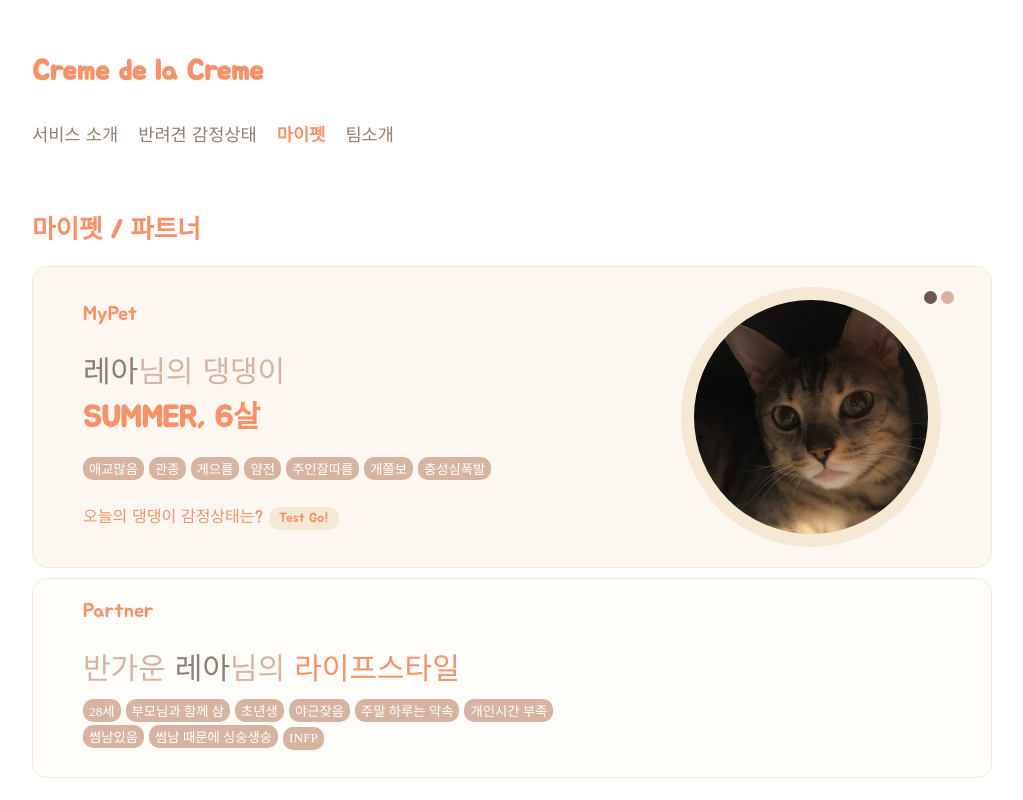
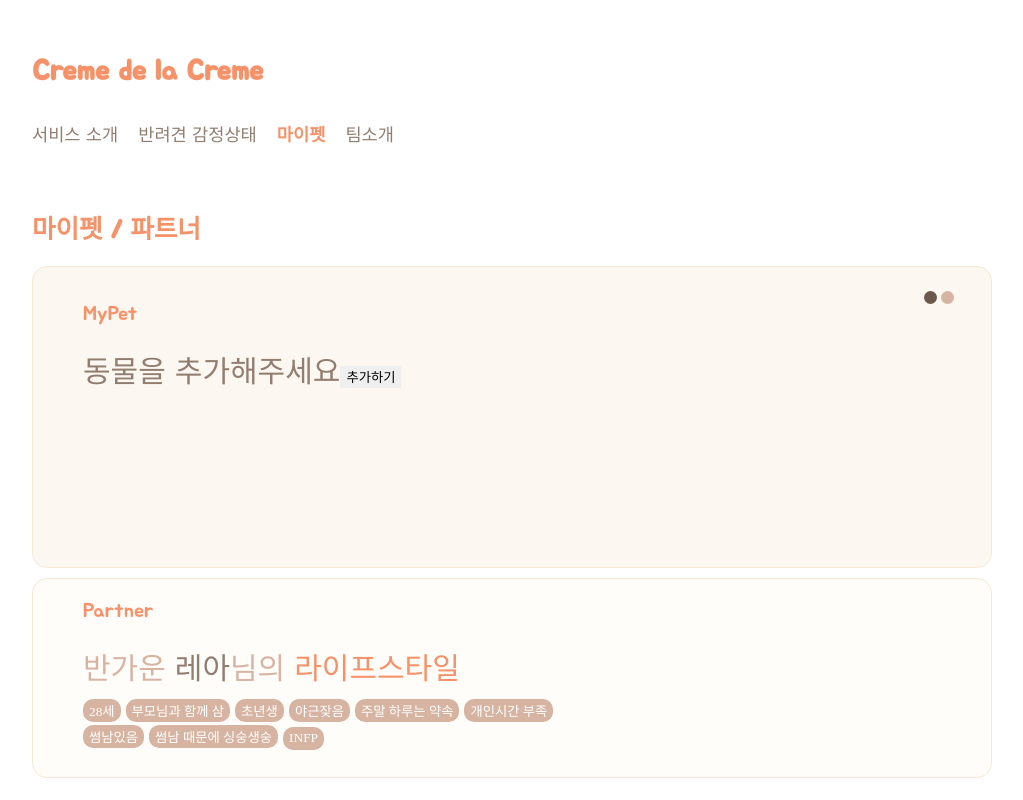
Before and after one commit to CreamDeLaCream/creme-client, a React (Create React App) app: page /mypet in a window 1280 px wide. Shown: the top 800 px of the page, without its empty margins (128-1151 px from the left). Built offline with nearby package versions, Linux system fonts and the light colour scheme; a web font is replaced by a local one.

Commit message:
[#14] feat : 마이펫 추가 안했을 경우, 브라우저 UI

```diff
--- a/src/common/components/MyPetData.js
+++ b/src/common/components/MyPetData.js
@@ -1,36 +1,36 @@
 export const MyPetData = [
-  {
-    id: 0,
-    name: 'SUMMER',
-    age: 6,
-    character: [
-      '애교많음',
-      '관종',
-      '게으름',
-      '얌전',
-      '주인잘따름',
-      '개쫄보',
-      '충성심폭발',
-    ],
-    emotionState: null,
-    imgUrl: '/Image/cat0.png',
-  },
-  {
-    id: 1,
-    name: 'lulu',
-    age: 6,
-    character: [
-      '애교많음',
-      '얌전',
-      '똑똑',
-      '주인잘따름',
-      '이중인격',
-      '개쫄보',
-      '충성심폭발',
-    ],
-    emotionState: 'happy',
-    imgUrl: '/Image/cat1.png',
-  },
+  // {
+  //   id: 0,
+  //   name: 'SUMMER',
+  //   age: 6,
+  //   character: [
+  //     '애교많음',
+  //     '관종',
+  //     '게으름',
+  //     '얌전',
+  //     '주인잘따름',
+  //     '개쫄보',
+  //     '충성심폭발',
+  //   ],
+  //   emotionState: null,
+  //   imgUrl: '/Image/cat0.png',
+  // },
+  // {
+  //   id: 1,
+  //   name: 'lulu',
+  //   age: 6,
+  //   character: [
+  //     '애교많음',
+  //     '얌전',
+  //     '똑똑',
+  //     '주인잘따름',
+  //     '이중인격',
+  //     '개쫄보',
+  //     '충성심폭발',
+  //   ],
+  //   emotionState: 'happy',
+  //   imgUrl: '/Image/cat1.png',
+  // },
 ];
 
 // '애교많음','관종', '게으름', '얌전', '똑똑', '주인잘따름','이중인격','개쫄보','충성심폭발'
--- a/src/pages/MyPet/MypetCard.js
+++ b/src/pages/MyPet/MypetCard.js
@@ -15,6 +15,7 @@ export const MypetCard = ({ myPetData, cardNum, onClickAnotherCard }) => {
         cardNum={cardNum}
         onClickAnotherCard={onClickAnotherCard}
       />
+      {myPetData ? (
         <MyPetInfoCard>
           <MyPetContentContainer>
             <MyPetContent>
@@ -61,6 +62,21 @@ export const MypetCard = ({ myPetData, cardNum, onClickAnotherCard }) => {
           </MyPetContentContainer>
           <MyPetImages imgUrl={myPetData.imgUrl} />
         </MyPetInfoCard>
+      ) : (
+        <MyPetInfoCard>
+          <MyPetContentContainer>
+            <MyPetContent>
+              <p>MyPet</p>
+              <MyPetName>
+                <span style={{ color: 'var(--blackcream)' }}>
+                  동물을 추가해주세요
+                </span>
+                <Button>추가하기</Button>
+              </MyPetName>
+            </MyPetContent>
+          </MyPetContentContainer>
+        </MyPetInfoCard>
+      )}
     </MyPetWrapper>
   );
 };
--- a/src/pages/Result/ResultPage.js
+++ b/src/pages/Result/ResultPage.js
@@ -70,7 +70,7 @@ const ResultPage = (props) => {
           </Text>
           <Text type="subTitle">
             {/* TODO: Keyword에 props에 .character 추가하기 */}
-            <Keyword />
+            {/* <Keyword /> */}
           </Text>
         </Grid>
         <Grid margin="2rem auto">
```
Also changed, not shown: src/pages/MyPet/MyPetPage.js (+14 -2 lines), 1 other file (tests, documents, lock files or other folders). Lines whose indentation alone changed are shown as unchanged.
